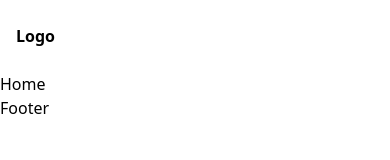
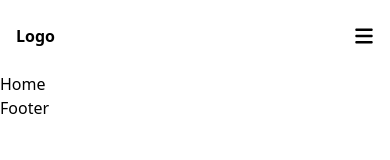
Before and after one commit to mhmasum1/furniture-landing-page-react-js, a React (Vite) app: page / in a window 390 px wide. Shown: the top 160 px of the page. Built offline with nearby package versions, Linux system fonts and the light colour scheme.

Commit message:
navbar mobile responsive and hamburger menu for mobile

```diff
--- a/src/components/Navbar.jsx
+++ b/src/components/Navbar.jsx
@@ -1,6 +1,8 @@
-import React from 'react'
+import React, { useState } from 'react'
 import { Link, NavLink } from 'react-router-dom'
 import { FaBagShopping } from "react-icons/fa6";
+import { FaBars } from "react-icons/fa6";
+import { FaTimes } from "react-icons/fa";
 
 // array of objects
 const navItems = [
@@ -10,12 +12,12 @@ const navItems = [
     { path: '/contact', label: 'Contact' },
 ]
 
-const Navitems = () => {
+const Navitems = ({ toggleMenu }) => {
     return (
         <ul className='flex flex-col md:flex-row items-center md:space-x-8 gap-8 '>
             {
                 navItems.map((item, index) => (
-                    <li key={index}>
+                    <li key={index} onClick={toggleMenu}>
 
                         <NavLink
                             to={item.path}
@@ -33,15 +35,37 @@ const Navitems = () => {
 }
 
 const Navbar = () => {
+    const [isMenuOpen, setIsMenuOpen] = useState(false);
+    const toggleMenu = () => {
+        setIsMenuOpen(prevState => !prevState)
+    }
+
     return (
         <header>
             <nav className=' max-w-screen-2xl container mx-auto flex justify-between  items-center py-6 px-4' >
                 {/* logo */}
                 <Link to='/' className='font-bold'>Logo</Link>
 
+
+                {/* hamburger menu for mobile */}
+
+                <div onClick={toggleMenu} className='md:hidden text-xl cursor-pointer hover:text-primary'>
+                    {
+                        isMenuOpen ? null : <FaBars />
+                    }
+                </div>
+
                 {/* desktops menu items */}
                 <div className='hidden md:flex '>
                     <Navitems></Navitems>
+                </div>
+
+                {/* mobile menu items */}
+                <div className={`fixed top-0 left-0 w-full h-screen bg-black bg-opacity-80 flex flex-col items-center justify-center space-y-8 text-white transition-transform transform ${isMenuOpen ? '-translate-x-0' : 'translate-x-full'} md:hidden`} >
+                    <div className=' absolute top-4 right-5 text-xl cursor-pointer' onClick={toggleMenu}>
+                        <FaTimes />
+                    </div>
+                    <Navitems toggleMenu={toggleMenu}></Navitems>
                 </div>
 
                 {/* cart icon */}
```
